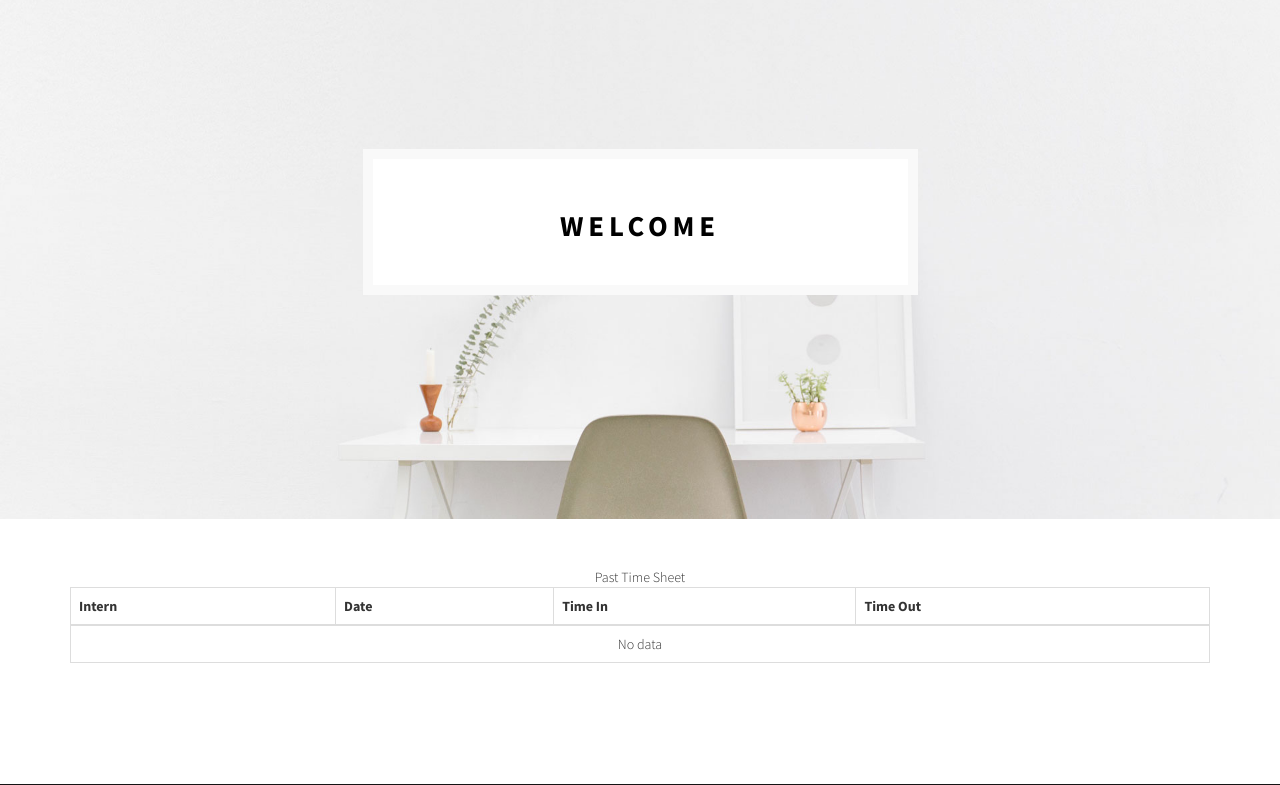
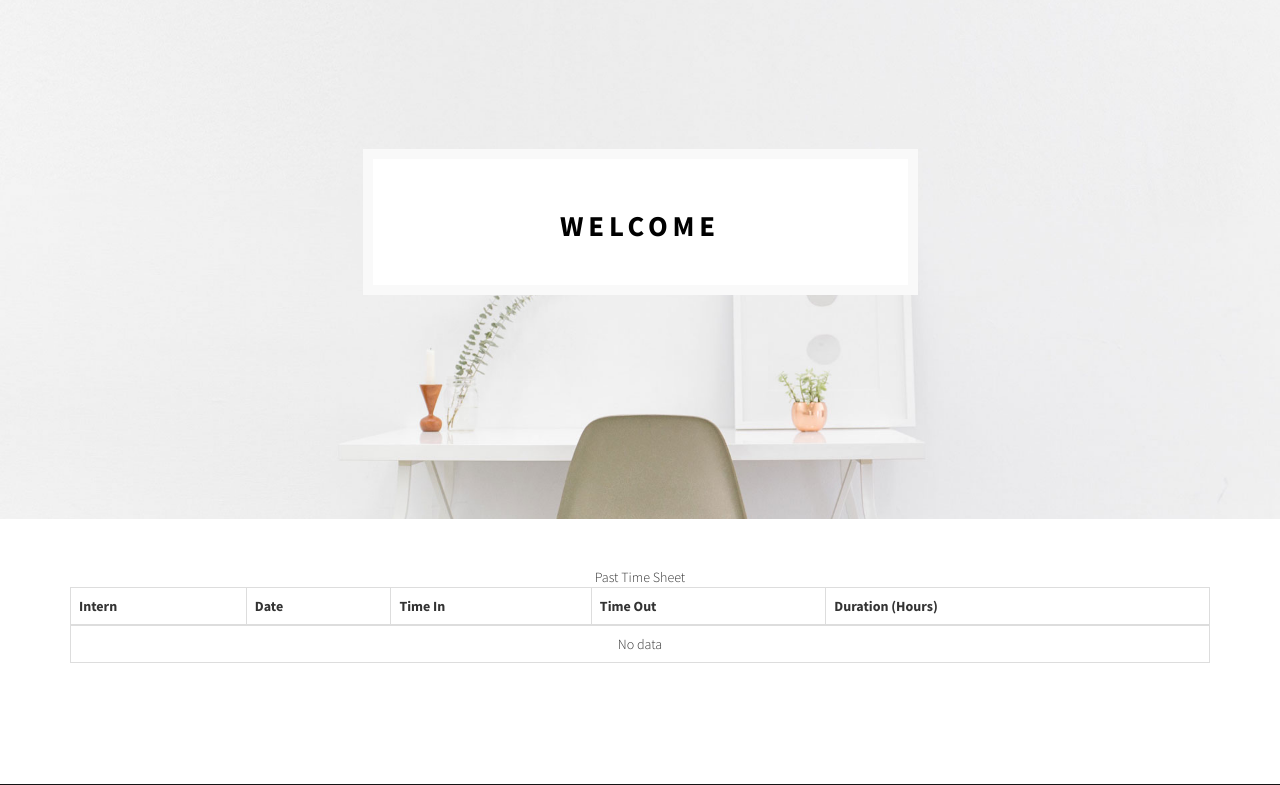
Before and after one commit to jeekang/PMI-Intern-Signin, a Django app: template clockin/templates/ogdb/past_time.html in a window 1280 px wide. Shown: the part 95-880 px from the top of the page. Run offline with Django 3.2, Linux system fonts and the light colour scheme; the template is opened without the code that fills it, so the values that code supplies are empty; some libraries are stand-ins or nearby versions.

Commit message:
Added duration to interns

```diff
--- a/clockin/filters.py
+++ b/clockin/filters.py
@@ -8,4 +8,4 @@ class WorkListFilter(django_filters.FilterSet):
 	class Meta:
 		model = Work
 		fields =  ('intern',)
-		order_by = ['pk']
+		order_by = ['intern__FName']
--- a/clockin/templates/ogdb/past_time.html
+++ b/clockin/templates/ogdb/past_time.html
@@ -133,6 +133,7 @@ http://www.tooplate.com/view/2082-pure-mix
         <th>Date</th>
         <th>Time In</th>
         <th>Time Out</th>
+        <th>Duration (Hours)</th>
 
 
       </tr>
@@ -147,6 +148,11 @@ http://www.tooplate.com/view/2082-pure-mix
           <td>{{ user1.date}}</td>
           <td>{{ user1.time_in}}</td>
           <td>{{ user1.time_out}}</td>
+          <td>
+
+            {{user1.duration}}
+
+          </td>
 
         </tr>
       {% empty %}
```
Also changed, not shown: db.sqlite3.
